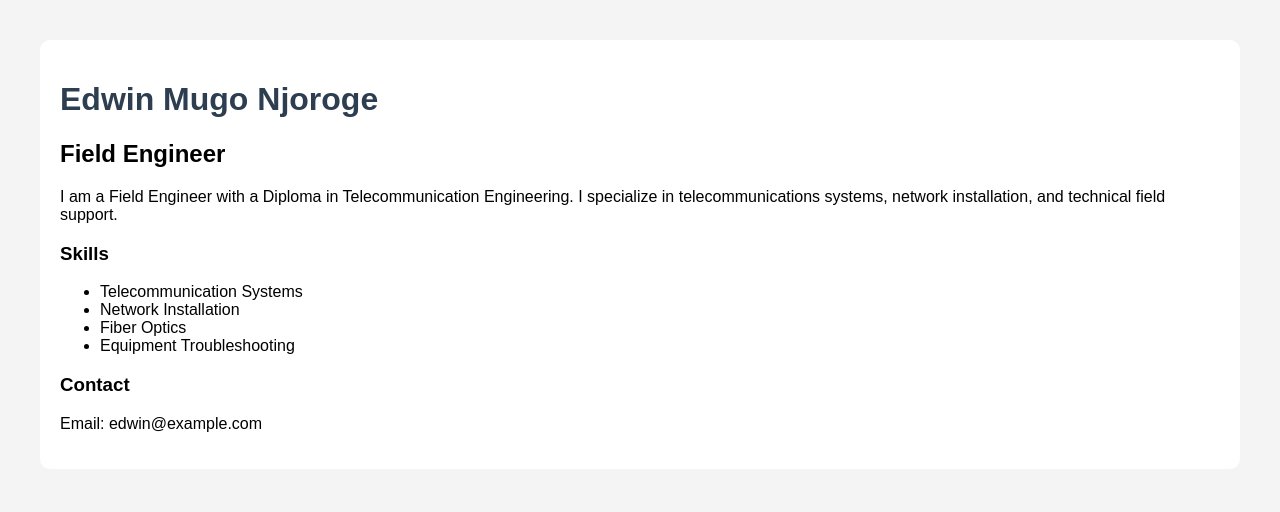
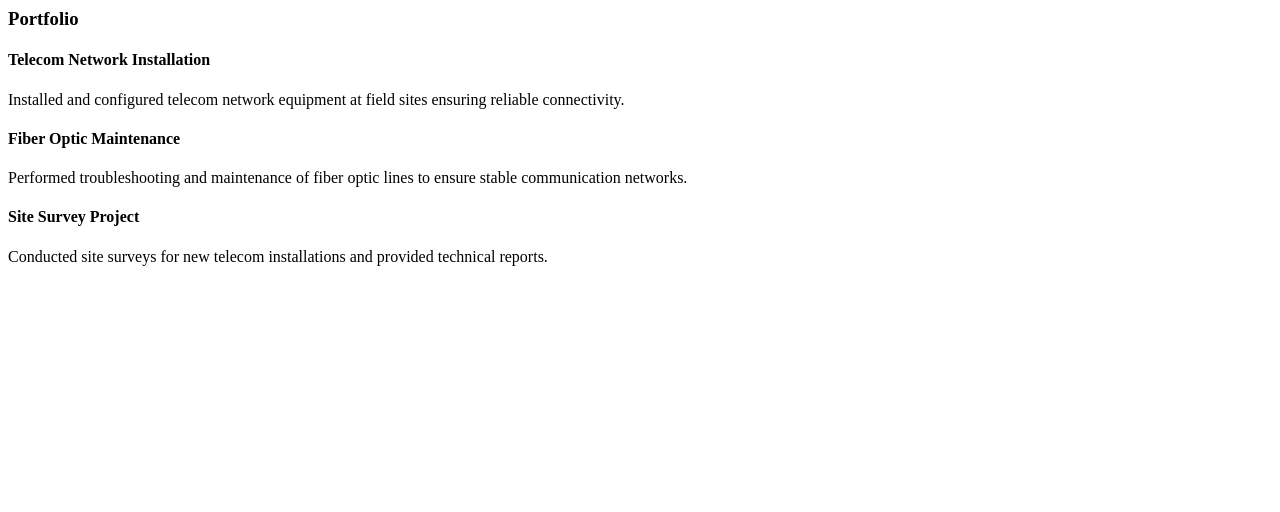
Before and after one commit to edwinnjoroge19/edwinmugo.github.io, a plain HTML site: page index.html in a window 1280 px wide. Drawn offline with Linux system fonts and the light colour scheme.

Commit message:
Update index.html

```diff
--- a/index.html
+++ b/index.html
@@ -1,48 +1,16 @@
-<!DOCTYPE html>
-<html>
-<head>
-<title>Edwin Mugo Njoroge</title>
-<style>
-body {
-font-family: Arial;
-margin: 40px;
-background-color: #f4f4f4;
-}
+<h3>Portfolio</h3>
 
-.container {
-background: white;
-padding: 20px;
-border-radius: 10px;
-}
-
-h1 {
-color: #2c3e50;
-}
-
-</style>
-</head>
-
-<body>
-
-<div class="container">
-
-<h1>Edwin Mugo Njoroge</h1>
-<h2>Field Engineer</h2>
-
-<p>I am a Field Engineer with a Diploma in Telecommunication Engineering. I specialize in telecommunications systems, network installation, and technical field support.</p>
-
-<h3>Skills</h3>
-<ul>
-<li>Telecommunication Systems</li>
-<li>Network Installation</li>
-<li>Fiber Optics</li>
-<li>Equipment Troubleshooting</li>
-</ul>
-
-<h3>Contact</h3>
-<p>Email: edwin@example.com</p>
-
+<div>
+<h4>Telecom Network Installation</h4>
+<p>Installed and configured telecom network equipment at field sites ensuring reliable connectivity.</p>
 </div>
 
-</body>
-</html>
+<div>
+<h4>Fiber Optic Maintenance</h4>
+<p>Performed troubleshooting and maintenance of fiber optic lines to ensure stable communication networks.</p>
+</div>
+
+<div>
+<h4>Site Survey Project</h4>
+<p>Conducted site surveys for new telecom installations and provided technical reports.</p>
+</div>
```
